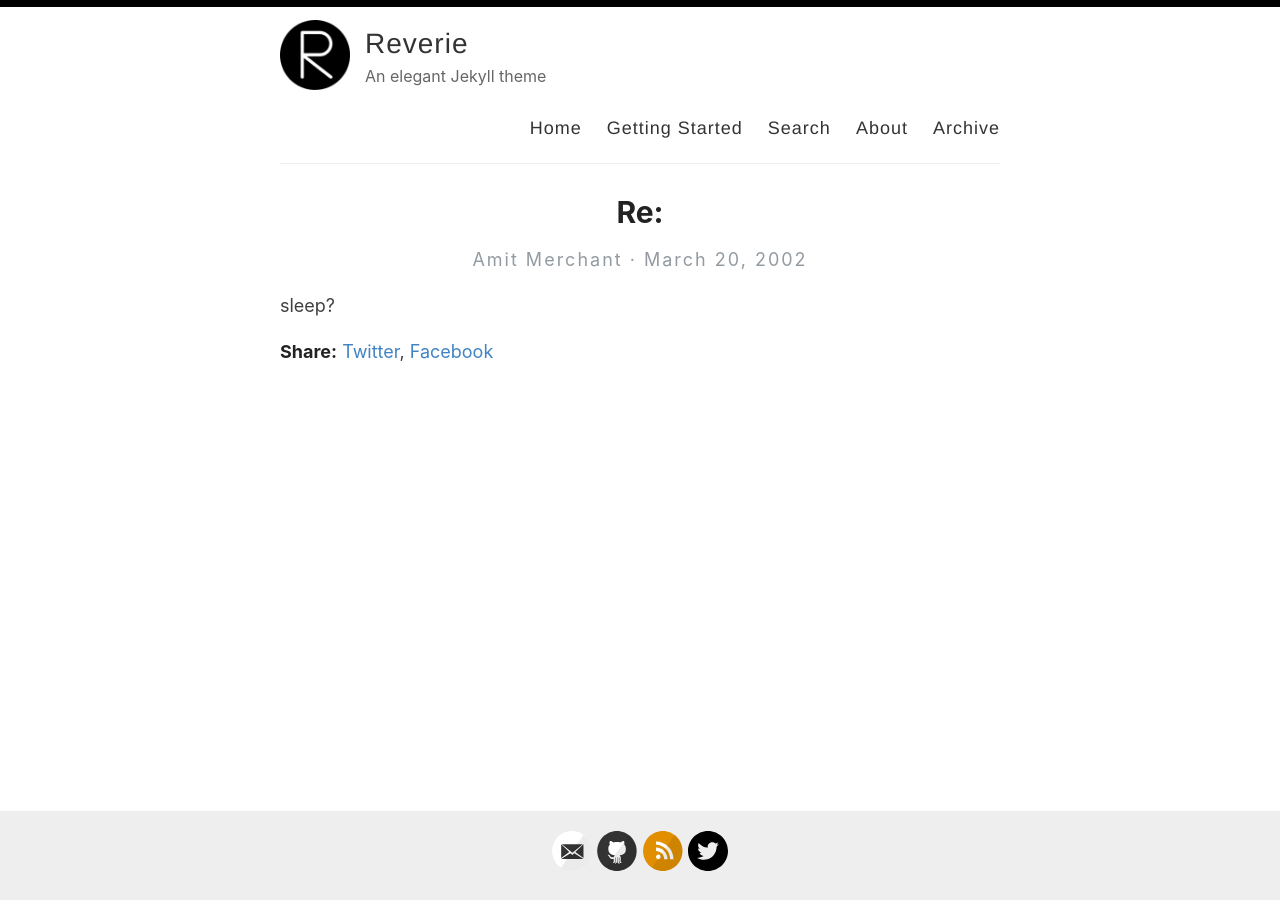
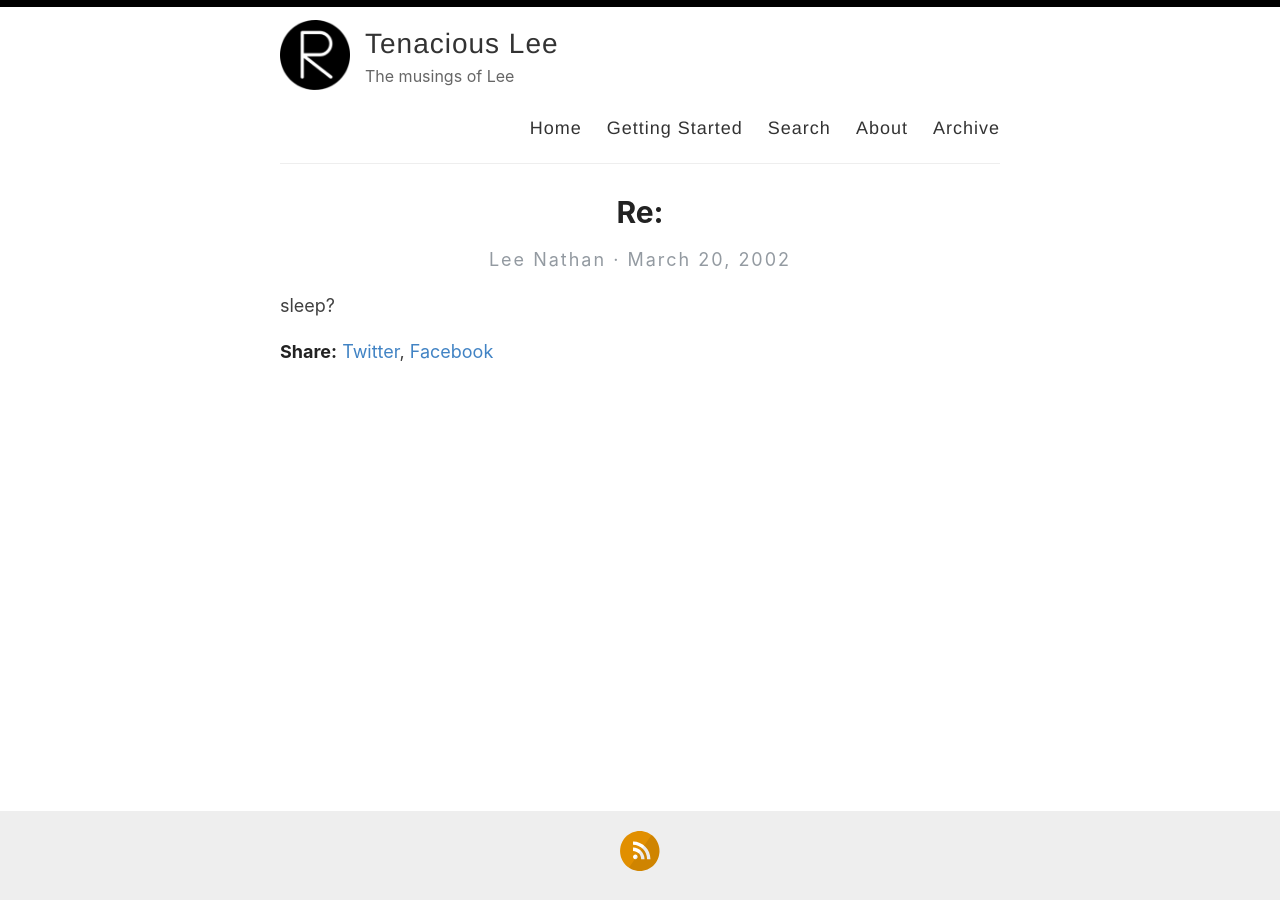
Before and after one commit to leenathan/leenathan.github.io, a Jekyll site: the page built from _posts/2002-03-20-re-4.md, in a window 1280 px wide. Built offline with Jekyll 4.4.1, drawn with Linux system fonts in a browser that asks for light colours; our own code applies the rules of GitHub Pages for plain Markdown files.

Commit message:
Update _config.yml
Remove stock theme stuff

```diff
--- a/_config.yml
+++ b/_config.yml
@@ -3,13 +3,13 @@
 #
 
 # Name of your site (displayed in the header)
-name: Reverie
+name: Tenacious Lee
 
 # Name of the author
-author: Amit Merchant
+author: Lee Nathan
 
 # Short bio or description (displayed in the header)
-description: An elegant Jekyll theme
+description: The musings of Lee
 
 # URL of your avatar or profile pic (you could use your GitHub profile pic)
 avatar: /images/reverie.png
@@ -21,15 +21,15 @@ avatar: /images/reverie.png
 # Includes an icon in the footer for each username you enter
 footer-links:
   dribbble:
-  email: amit.d.merchant@gmail.com
+  email:
   facebook:
   flickr:
-  github: amitmerchant1990/reverie
+  github:
   instagram:
   linkedin:
   pinterest:
   rss: rss
-  twitter: amit_merchant
+  twitter:
   stackoverflow:
   youtube: # channel/<your_long_string> or user/<user-name>
   googleplus: # anything in your profile username that comes after plus.google.com/
@@ -41,21 +41,21 @@ footer-links:
 disqus:
 
 # Enter your Google Analytics web tracking code (e.g. UA-2110908-2) to activate tracking
-google_analytics: UA-43339302-11
+google_analytics:
 
 # For newer "GA4" analytics, use the following instead of the "UA" entry above
 #google_analytics_ga4: G-GABC1DEFG
 
 # Your website URL (e.g. http://amitmerchant1990.github.io or http://www.amitmerchant.com)
 # Used for Sitemap.xml and your RSS feed
-url: http://www.amitmerchant.com/reverie
-enforce_ssl: https://www.amitmerchant.com/reverie
+url: https://leenathan.github.io
+enforce_ssl: https://leenathan.github.io
 
 # If you're hosting your site at a Project repository on GitHub pages
 # (http://yourusername.github.io/repository-name)
 # and NOT your User repository (http://yourusername.github.io)
 # then add in the baseurl here, like this: "/repository-name"
-baseurl: "/reverie"
+baseurl:
 
 #
 # !! You don't need to change any of the configuration flags below !!
```
